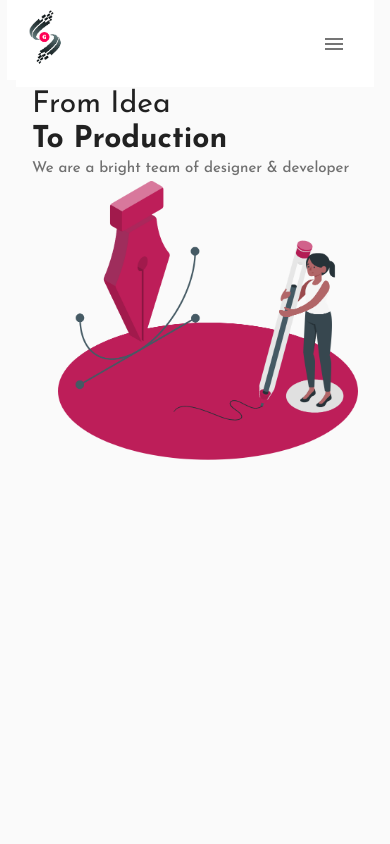
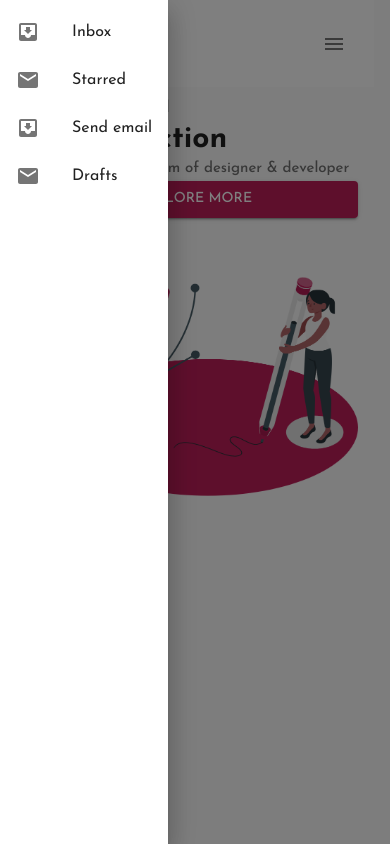
Before and after one commit to VinCodeTheWeb/genosio, a React (Create React App) app in the folder client/: page / in a window 390 px wide. Both pictures are taken after a click on the button 334 px from the left and 43 px from the top of the page. Built offline with nearby package versions, Linux system fonts and the light colour scheme.

Commit message:
adding a button in home page and creating a mobile menu

```diff
--- a/client/src/components/Header/header.component.tsx
+++ b/client/src/components/Header/header.component.tsx
@@ -1,18 +1,21 @@
-import React from 'react';
+import React, { useContext } from 'react';
 import { makeStyles } from '@material-ui/core/styles';
-import { AppBar, Toolbar, Typography, IconButton } from '@material-ui/core/';
+import { AppBar, Toolbar, Typography, IconButton, Hidden } from '@material-ui/core/';
 import { Menu } from '@material-ui/icons';
 import { Link } from 'react-router-dom';
+
+// AppContext
+import { AppContext } from 'providers/app.provider';
+
 // Logo
 import Logo from 'assets/logo.png';
 
 // Header Styles
-import { styles } from './header.styles';
-
-const useStyles = makeStyles(styles);
+import { useStyles } from './header.styles';
 
 const Header: React.FC = () => {
     const classes = useStyles();
+    const { toggleDrawer } = useContext(AppContext) as TAppContext;
 
     return (
         <AppBar className={classes.header} position="static">
@@ -20,6 +23,7 @@ const Header: React.FC = () => {
                 <Link to="/">
                     <img className={classes.logo} src={Logo} alt="logo" />
                 </Link>
+                <Hidden mdDown>
                     <nav className={classes.nav}>
                         <Typography className={classes.link} component="li">
                             Home
@@ -34,9 +38,12 @@ const Header: React.FC = () => {
                             Contact
                         </Typography>
                     </nav>
-                <IconButton className={classes.iconButton} aria-label="menu" component="span">
+                </Hidden>
+                <Hidden mdUp>
+                    <IconButton onClick={toggleDrawer} aria-label="menu" component="span">
                         <Menu />
                     </IconButton>
+                </Hidden>
             </Toolbar>
         </AppBar>
     );
--- a/client/src/components/Header/header.styles.ts
+++ b/client/src/components/Header/header.styles.ts
@@ -1,4 +1,4 @@
-import { Theme, createStyles } from '@material-ui/core';
+import { Theme, createStyles, makeStyles } from '@material-ui/core';
 
 export const styles = ({ breakpoints }: Theme) =>
     createStyles({
@@ -20,14 +20,6 @@ export const styles = ({ breakpoints }: Theme) =>
         },
         nav: {
             display: 'flex',
-            [breakpoints.down('sm')]: {
-                display: 'none',
-            },
-        },
-        iconButton: {
-            [breakpoints.up('sm')]: {
-                display: 'none',
-            },
         },
         link: {
             listStyleType: 'none',
@@ -36,3 +28,5 @@ export const styles = ({ breakpoints }: Theme) =>
             marginRight: '3.5rem',
         },
     });
+
+export const useStyles = makeStyles(styles);
--- a/client/src/components/Menu/menu.component.tsx
+++ b/client/src/components/Menu/menu.component.tsx
@@ -1,15 +1,28 @@
 import React, { useContext } from 'react';
-import { Drawer } from '@material-ui/core';
+import { Drawer, ListItem, List, ListItemIcon, ListItemText } from '@material-ui/core';
+import InboxIcon from '@material-ui/icons/MoveToInbox';
+import MailIcon from '@material-ui/icons/Mail';
 
 // AppContext
 import { AppContext } from 'providers/app.provider';
 
+// Styles
+import { useStyles } from './menu.styles';
+
 const Menu: React.FC = () => {
-    const { drawerState, toggleDrawerState } = useContext(AppContext) as AppContext;
+    const classes = useStyles();
+    const { drawer, toggleDrawer } = useContext(AppContext) as TAppContext;
 
     return (
-        <Drawer open={drawerState} onClose={toggleDrawerState}>
-            Menu
+        <Drawer open={drawer} onClose={toggleDrawer}>
+            <List>
+                {['Inbox', 'Starred', 'Send email', 'Drafts'].map((text, index) => (
+                    <ListItem button key={text}>
+                        <ListItemIcon>{index % 2 === 0 ? <InboxIcon /> : <MailIcon />}</ListItemIcon>
+                        <ListItemText primary={text} />
+                    </ListItem>
+                ))}
+            </List>
         </Drawer>
     );
 };
--- /dev/null
+++ b/client/src/components/Menu/menu.styles.ts
@@ -0,0 +1,10 @@
+import { createStyles, makeStyles } from '@material-ui/core';
+
+const styles = () =>
+    createStyles({
+        menu: {
+            border: '1px solid red',
+        },
+    });
+
+export const useStyles = makeStyles(styles);
--- a/client/src/pages/home/home.component.tsx
+++ b/client/src/pages/home/home.component.tsx
@@ -1,5 +1,5 @@
 import React from 'react';
-import { Typography, Container, Grid } from '@material-ui/core';
+import { Typography, Container, Grid, Button } from '@material-ui/core';
 
 // Assets
 import Illustration from 'assets/illustration@2x.png';
@@ -31,6 +31,9 @@ const HomePage: React.FC = () => {
                     <Typography className={classes.subheading} variant="h6">
                         We are a bright team of designer & developer
                     </Typography>
+                    <Button variant="contained" color="primary">
+                        Explore More
+                    </Button>
                 </Grid>
                 <Grid container justify="flex-end" alignItems="center" md={6} sm={6} xs={12} item>
                     <img className={classes.illustration} src={Illustration} alt="illustration" />
--- a/client/src/providers/app.provider.tsx
+++ b/client/src/providers/app.provider.tsx
@@ -6,20 +6,20 @@ interface IAppProviderProps {
 }
 
 export const AppContext = createContext({
-    drawerState: false,
-    toggleDrawerState: () => {},
+    drawer: false,
+    toggleDrawer: () => {},
 });
 
 const AppProvider: React.FC<IAppProviderProps> = ({ children }) => {
-    const [drawerState, setDrawerState] = useState<boolean>(false);
+    const [drawer, setDrawer] = useState<boolean>(false);
 
-    const toggleDrawerState = () => setDrawerState(!drawerState);
+    const toggleDrawer = () => setDrawer(!drawer);
 
     return (
         <AppContext.Provider
             value={{
-                drawerState,
-                toggleDrawerState,
+                drawer,
+                toggleDrawer,
             }}
         >
             {children}
--- a/client/src/type.d.ts
+++ b/client/src/type.d.ts
@@ -1,4 +1,4 @@
-type AppContext = {
-    drawerState: boolean;
-    toggleDrawerState: () => void;
+type TAppContext = {
+    drawer: boolean;
+    toggleDrawer: () => void;
 };
```
Lines whose indentation alone changed are shown as unchanged.
